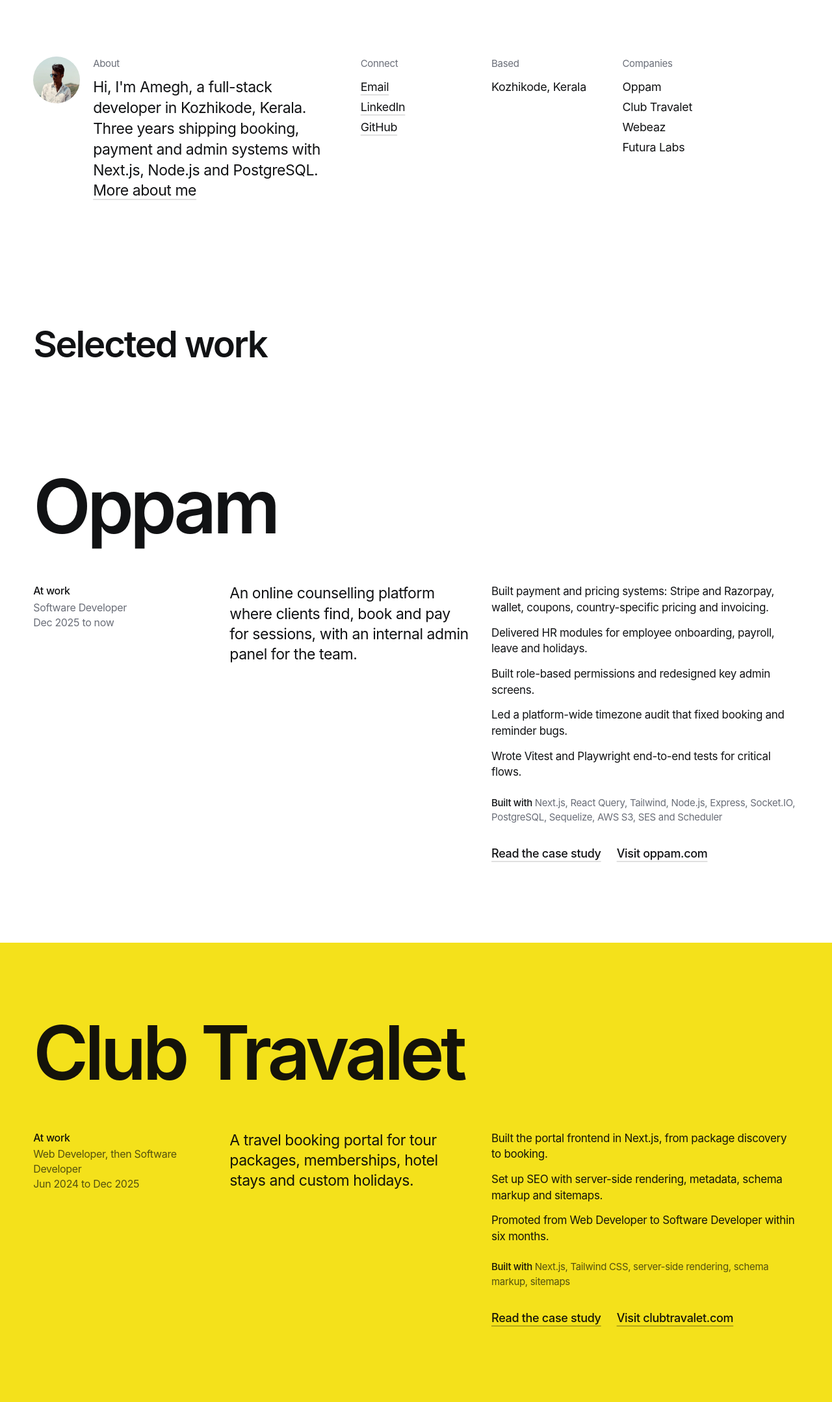
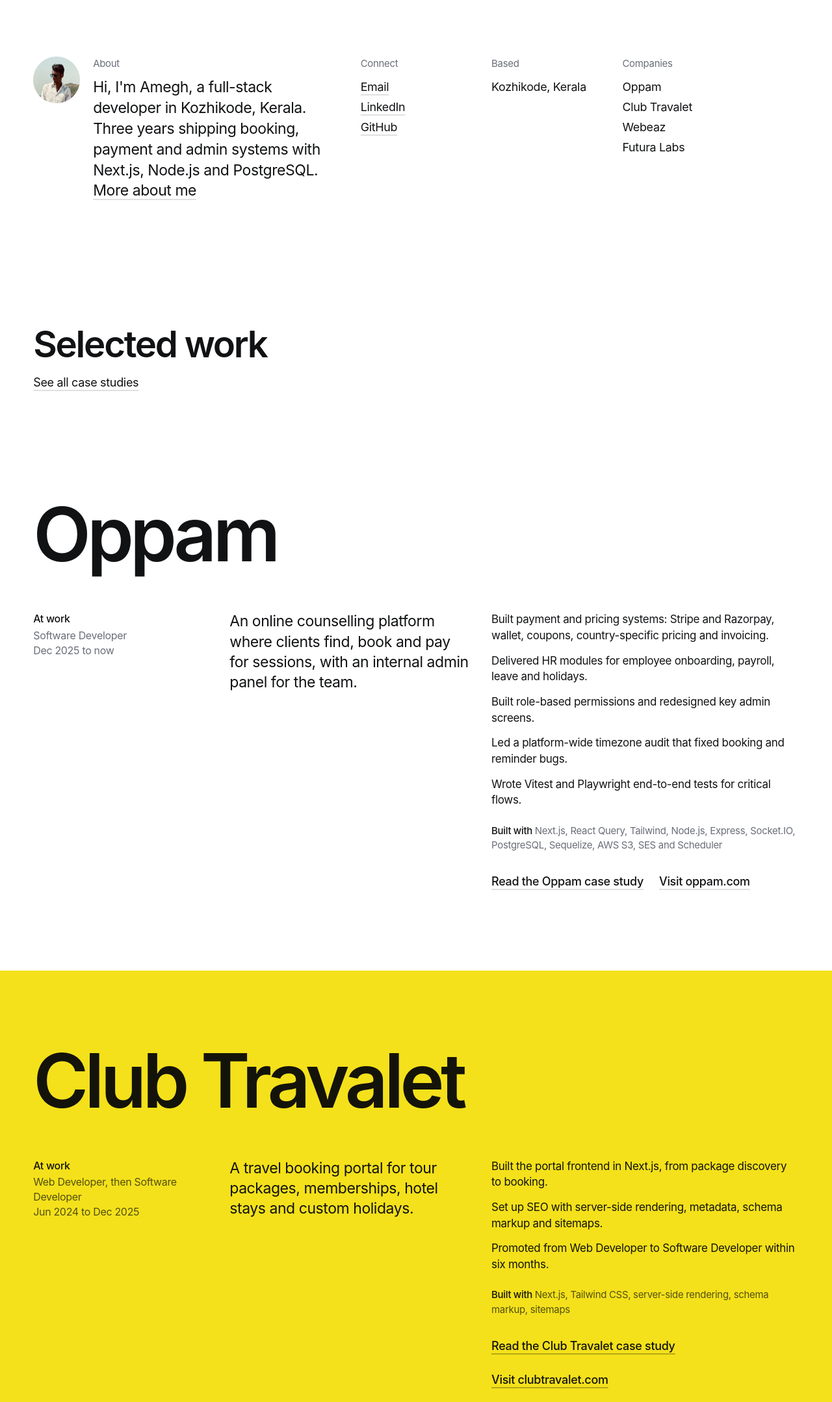
Before and after one commit to amegh-ts/amegh.me, a plain HTML site: page portfolio/index.html in a window 1280 px wide. Shown: the part 639-2797 px from the top of the page at 65% size. Drawn offline with nearby package versions, Linux system fonts and the light colour scheme.

Commit message:
fix: minor on-page SEO fixes from full audit
- Descriptive anchor text for the four case-study links on the home page
- GitHub links name the project in their visible text (fixes the
  accessible-name mismatch Lighthouse reported)
- Home page links to /work ("See all case studies")
- article:published_time, article:modified_time and article:author on
  the case studies
- 144px profile photo with srcset where it displays at 72px
- No structured data or og:url on the 404 page

Refs #

```diff
--- a/portfolio/index.html
+++ b/portfolio/index.html
@@ -137,6 +137,7 @@ a{color:inherit}
 
 /* work: one full-bleed block per project, alternating quiet band */
 .work-head{padding:clamp(64px,10vw,150px) var(--pad) clamp(24px,4vw,56px)}
+.work-head p{margin-top:16px;font-size:18px}
 h2.sec{font-size:clamp(30px,4.4vw,64px);letter-spacing:-.04em;line-height:1;font-weight:600}
 .proj{padding-block:clamp(56px,9vw,130px)}
 .proj.alt{background:var(--strike);--ink:var(--strike-ink);--mute:var(--strike-mute);--line:rgba(20,19,10,.28);--accent:#14130a;color:var(--ink)}
@@ -200,7 +201,7 @@ footer{padding:24px var(--pad) 36px;display:flex;justify-content:space-between;g
   <h1 id="word" aria-label="I build products end-to-end, from database to interface."><span class="ln" aria-hidden="true">I build products</span> <span class="ln" aria-hidden="true">end-to-end,</span> <span class="ln" aria-hidden="true">from database</span> <span class="ln" aria-hidden="true">to interface.</span></h1>
   <div class="g">
     <div class="about">
-      <img class="me" src="/amegh-ts.webp" alt="Amegh T S, full-stack developer in Kerala" width="460" height="460" decoding="async">
+      <img class="me" src="/amegh-ts-144.webp" srcset="/amegh-ts-144.webp 144w, /amegh-ts.webp 460w" sizes="72px" alt="Amegh T S, full-stack developer in Kerala" width="460" height="460" decoding="async">
       <h2 class="col-h">About</h2>
       <p>Hi, I'm Amegh, a full-stack developer in Kozhikode, Kerala. Three years shipping booking, payment and admin systems with Next.js, Node.js and PostgreSQL. <a class="u" href="/about">More about me</a></p>
     </div>
@@ -225,7 +226,7 @@ footer{padding:24px var(--pad) 36px;display:flex;justify-content:space-between;g
 
 <main>
   <section id="work" aria-labelledby="work-title">
-    <div class="work-head"><h2 class="sec" id="work-title">Selected work</h2></div>
+    <div class="work-head"><h2 class="sec" id="work-title">Selected work</h2><p><a class="u" href="/work">See all case studies</a></p></div>
 
     <article class="proj g">
       <h3>Oppam</h3>
@@ -240,7 +241,7 @@ footer{padding:24px var(--pad) 36px;display:flex;justify-content:space-between;g
           <li>Wrote Vitest and Playwright end-to-end tests for critical flows.</li>
         </ul>
         <p class="stack"><b>Built with</b> Next.js, React Query, Tailwind, Node.js, Express, Socket.IO, PostgreSQL, Sequelize, AWS S3, SES and Scheduler</p>
-        <div class="acts"><a class="u" href="/work/oppam">Read the case study</a><a class="u" href="https://oppam.com" target="_blank" rel="noopener">Visit oppam.com</a></div>
+        <div class="acts"><a class="u" href="/work/oppam">Read the Oppam case study</a><a class="u" href="https://oppam.com" target="_blank" rel="noopener">Visit oppam.com</a></div>
       </div>
     </article>
 
@@ -255,7 +256,7 @@ footer{padding:24px var(--pad) 36px;display:flex;justify-content:space-between;g
           <li>Promoted from Web Developer to Software Developer within six months.</li>
         </ul>
         <p class="stack"><b>Built with</b> Next.js, Tailwind CSS, server-side rendering, schema markup, sitemaps</p>
-        <div class="acts"><a class="u" href="/work/club-travalet">Read the case study</a><a class="u" href="https://www.clubtravalet.com/" target="_blank" rel="noopener">Visit clubtravalet.com</a></div>
+        <div class="acts"><a class="u" href="/work/club-travalet">Read the Club Travalet case study</a><a class="u" href="https://www.clubtravalet.com/" target="_blank" rel="noopener">Visit clubtravalet.com</a></div>
       </div>
     </article>
 
@@ -271,7 +272,7 @@ footer{padding:24px var(--pad) 36px;display:flex;justify-content:space-between;g
           <li>Budgets with alert thresholds, loan repayment history and a six-month analytics view.</li>
         </ul>
         <p class="stack"><b>Built with</b> Next.js 15, shadcn/ui, Flutter, Kotlin, Socket.IO, n8n, MongoDB, Redis, web push, PWA</p>
-        <div class="acts"><a class="u" href="/work/finance-app">Read the case study</a><a class="u" href="https://github.com/TVRCloud/expense-tracker" target="_blank" rel="noopener" aria-label="View Finance App code on GitHub">View code on GitHub</a></div>
+        <div class="acts"><a class="u" href="/work/finance-app">Read the Finance App case study</a><a class="u" href="https://github.com/TVRCloud/expense-tracker" target="_blank" rel="noopener">View Finance App code on GitHub</a></div>
       </div>
     </article>
 
@@ -287,9 +288,9 @@ footer{padding:24px var(--pad) 36px;display:flex;justify-content:space-between;g
         </ul>
         <p class="stack"><b>Built with</b> Next.js 16, shadcn/ui, TanStack Query, MongoDB, Mongoose</p>
         <div class="acts">
-          <a class="u" href="/work/unitide">Read the case study</a>
+          <a class="u" href="/work/unitide">Read the UniTide case study</a>
           <a class="u" href="https://teamsync-one.vercel.app" target="_blank" rel="noopener">Open live demo</a>
-          <a class="u" href="https://github.com/TVRCloud/unitide" target="_blank" rel="noopener" aria-label="View UniTide code on GitHub">View code on GitHub</a>
+          <a class="u" href="https://github.com/TVRCloud/unitide" target="_blank" rel="noopener">View UniTide code on GitHub</a>
         </div>
       </div>
     </article>
```
Also changed, not shown: portfolio/404.html (+0 -25 lines), portfolio/about.html (+1 -1 lines), portfolio/work/club-travalet.html (+3 -0 lines), portfolio/work/finance-app.html (+3 -0 lines), portfolio/work/oppam.html (+3 -0 lines), portfolio/work/unitide.html (+3 -0 lines), portfolio/amegh-ts-144.webp (added).
